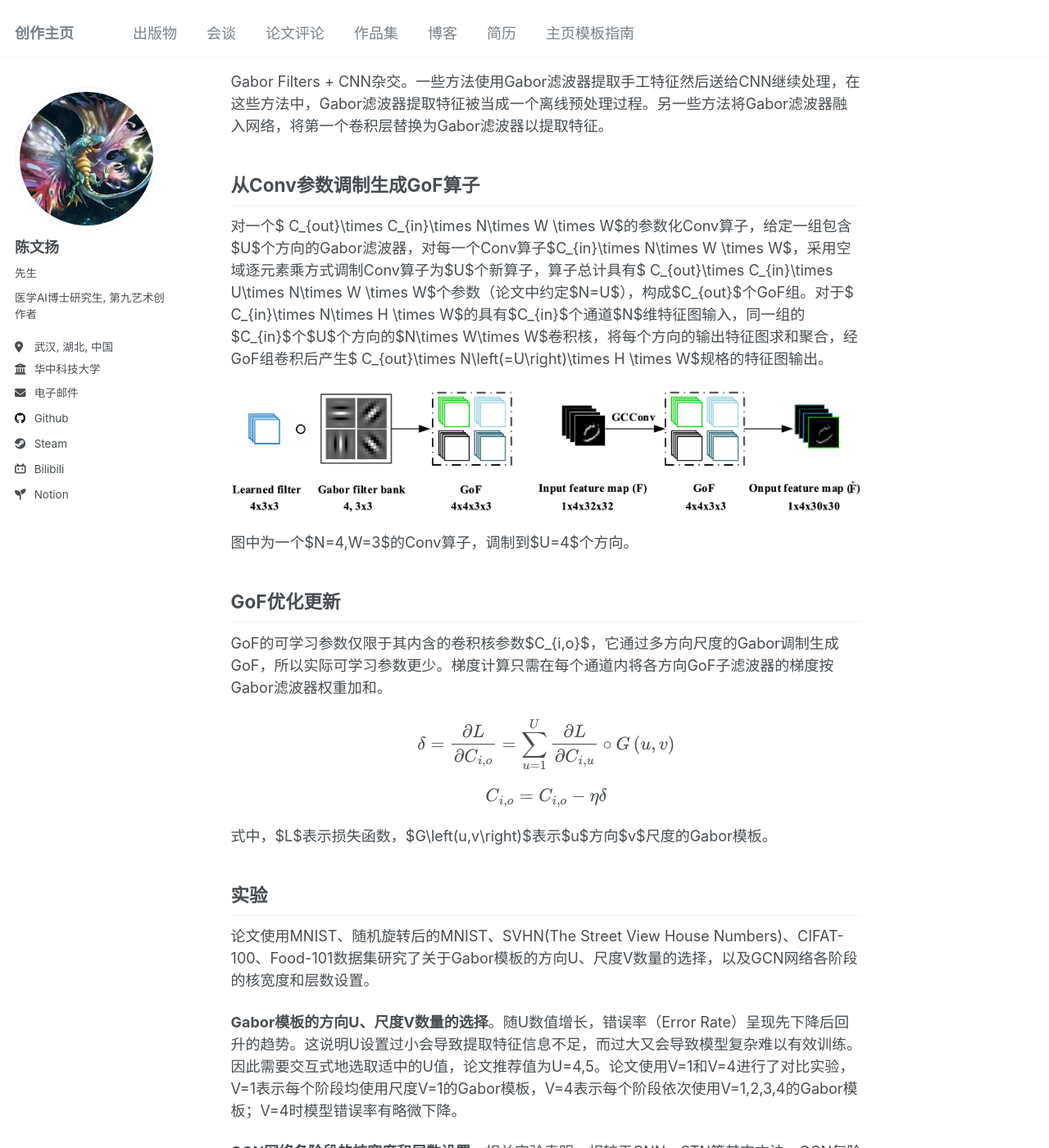
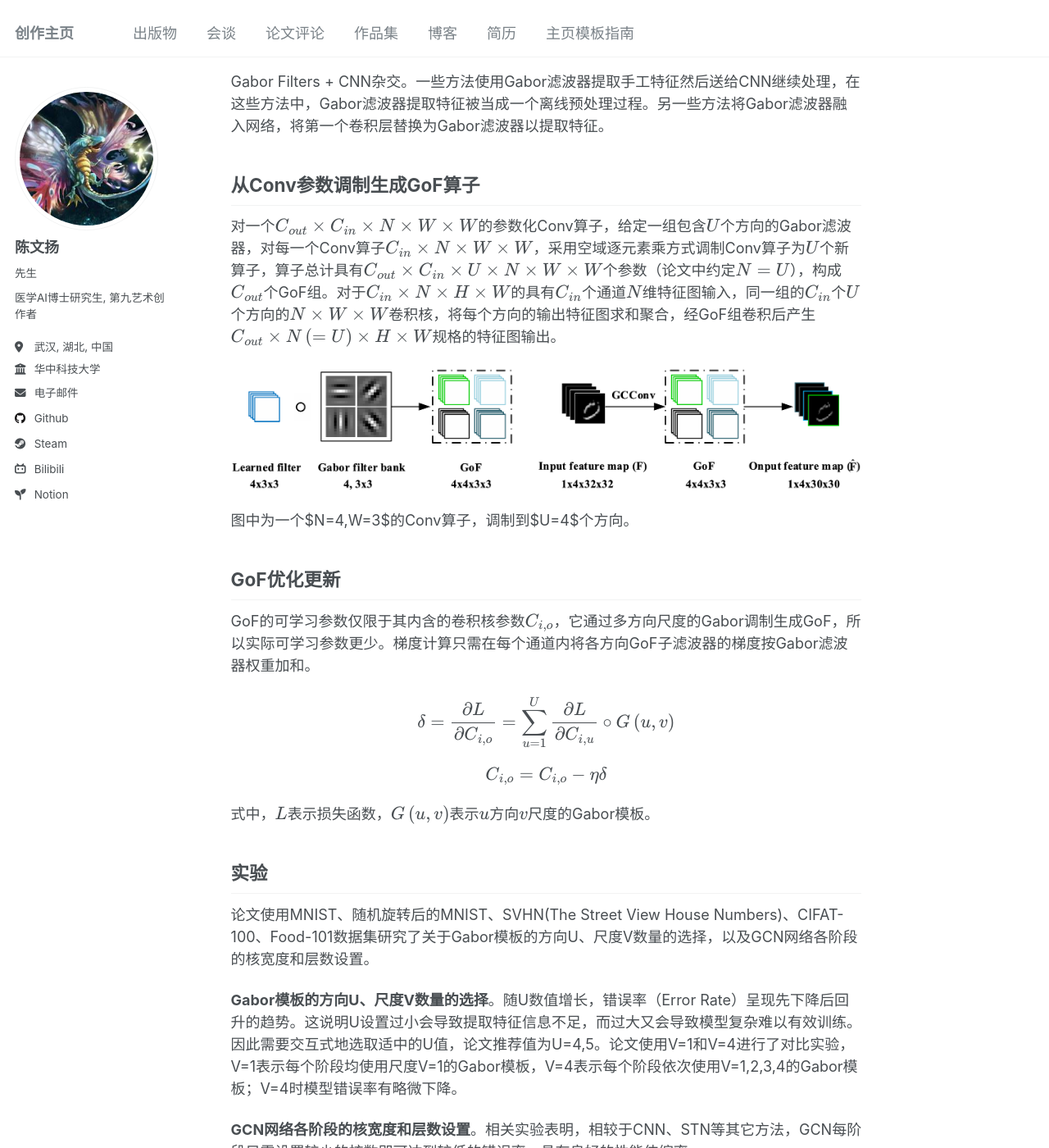
Before and after one commit to CyannyPasiify/cyannypasiify.github.io, a Jekyll site: the page built from _reviews/Convolution/2018-05-10-01-Gabor Convolutional Networks.md, in a window 1280 px wide and 1400 px high, scrolled down 1574 px. Shown: the whole window at 82% size. Built offline with Jekyll 4.4.1, drawn with Linux system fonts in a browser that asks for light colours.

```diff
--- a/_reviews/Convolution/2018-05-10-01-Gabor Convolutional Networks.md
+++ b/_reviews/Convolution/2018-05-10-01-Gabor Convolutional Networks.md
@@ -49,7 +49,7 @@ Gabor Filters + CNN杂交。一些方法使用Gabor滤波器提取手工特征
 
 ## 从Conv参数调制生成GoF算子
 
-对一个$ C_{out}\times C_{in}\times N\times W \times W$的参数化Conv算子，给定一组包含$U$个方向的Gabor滤波器，对每一个Conv算子$C_{in}\times N\times W \times W$，采用空域逐元素乘方式调制Conv算子为$U$个新算子，算子总计具有$ C_{out}\times C_{in}\times U\times N\times W \times W$个参数（论文中约定$N=U$），构成$C_{out}$个GoF组。对于$ C_{in}\times N\times H \times W$的具有$C_{in}$个通道$N$维特征图输入，同一组的$C_{in}$个$U$个方向的$N\times W\times W$卷积核，将每个方向的输出特征图求和聚合，经GoF组卷积后产生$ C_{out}\times N\left(=U\right)\times H \times W$规格的特征图输出。
+对一个$$ C_{out}\times C_{in}\times N\times W \times W$$的参数化Conv算子，给定一组包含$$U$$个方向的Gabor滤波器，对每一个Conv算子$$C_{in}\times N\times W \times W$$，采用空域逐元素乘方式调制Conv算子为$$U$$个新算子，算子总计具有$$ C_{out}\times C_{in}\times U\times N\times W \times W$$个参数（论文中约定$$N=U$$），构成$$C_{out}$$个GoF组。对于$$ C_{in}\times N\times H \times W$$的具有$$C_{in}$$个通道$$N$$维特征图输入，同一组的$$C_{in}$$个$$U$$个方向的$$N\times W\times W$$卷积核，将每个方向的输出特征图求和聚合，经GoF组卷积后产生$$ C_{out}\times N\left(=U\right)\times H \times W$$规格的特征图输出。
 
 ![Modulation process of GoFs](/images/reviews/Gabor%20Convolutional%20Networks/Modulation%20process%20of%20GoFs.png)
 
@@ -57,7 +57,7 @@ Gabor Filters + CNN杂交。一些方法使用Gabor滤波器提取手工特征
 
 ## GoF优化更新
 
-GoF的可学习参数仅限于其内含的卷积核参数$C_{i,o}$，它通过多方向尺度的Gabor调制生成GoF，所以实际可学习参数更少。梯度计算只需在每个通道内将各方向GoF子滤波器的梯度按Gabor滤波器权重加和。
+GoF的可学习参数仅限于其内含的卷积核参数$$C_{i,o}$$，它通过多方向尺度的Gabor调制生成GoF，所以实际可学习参数更少。梯度计算只需在每个通道内将各方向GoF子滤波器的梯度按Gabor滤波器权重加和。
 
 $$
 \delta=\frac{\partial L}{\partial C_{i,o}} = \sum_{u=1}^{U}{\frac{\partial L}{\partial C_{i,u}}\circ G\left(u,v\right)}
@@ -67,7 +67,7 @@ $$
 C_{i,o}=C_{i,o}-\eta\delta
 $$
 
-式中，$L$表示损失函数，$G\left(u,v\right)$表示$u$方向$v$尺度的Gabor模板。
+式中，$$L$$表示损失函数，$$G\left(u,v\right)$$表示$$u$$方向$$v$$尺度的Gabor模板。
 
 ## 实验
 
```
